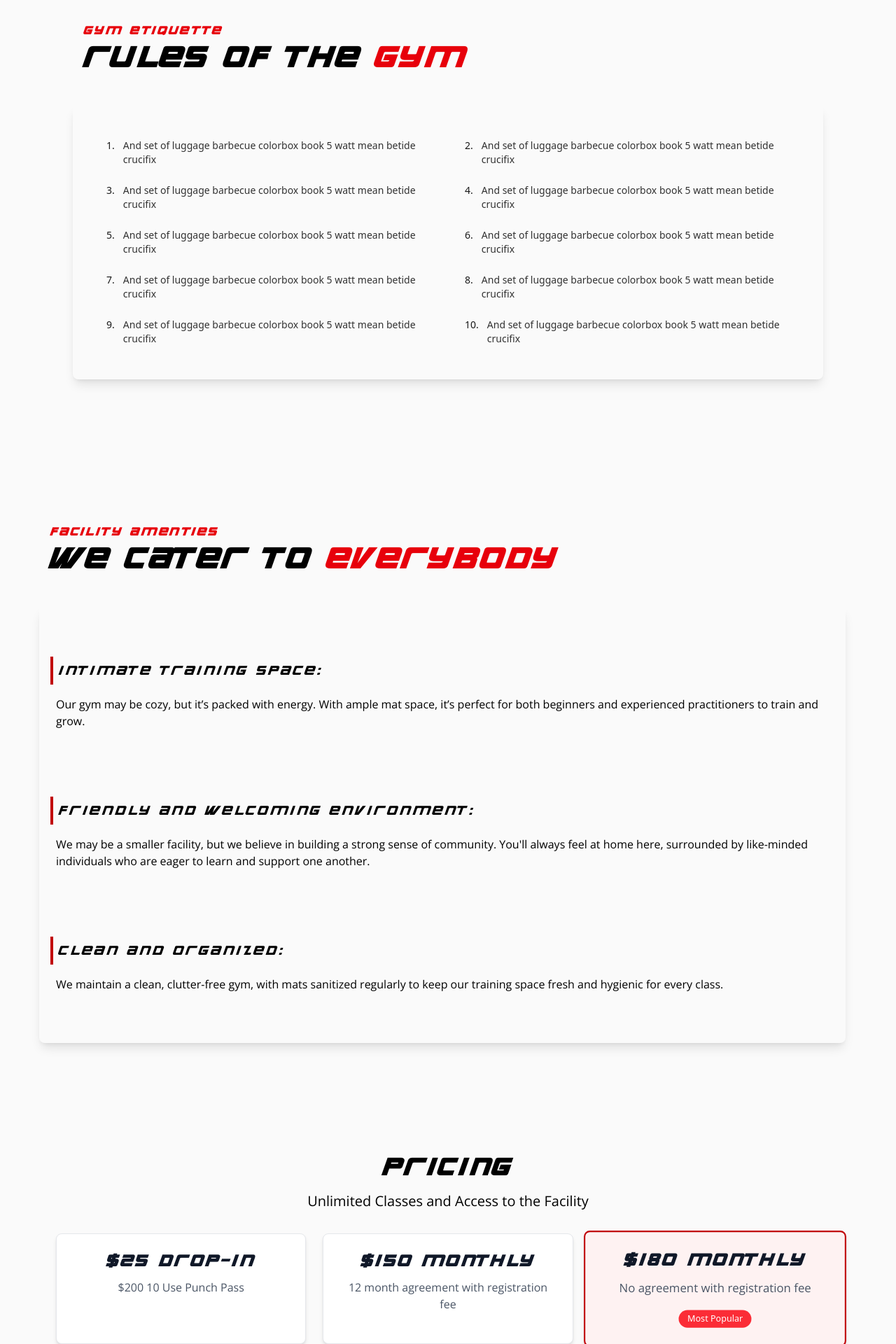
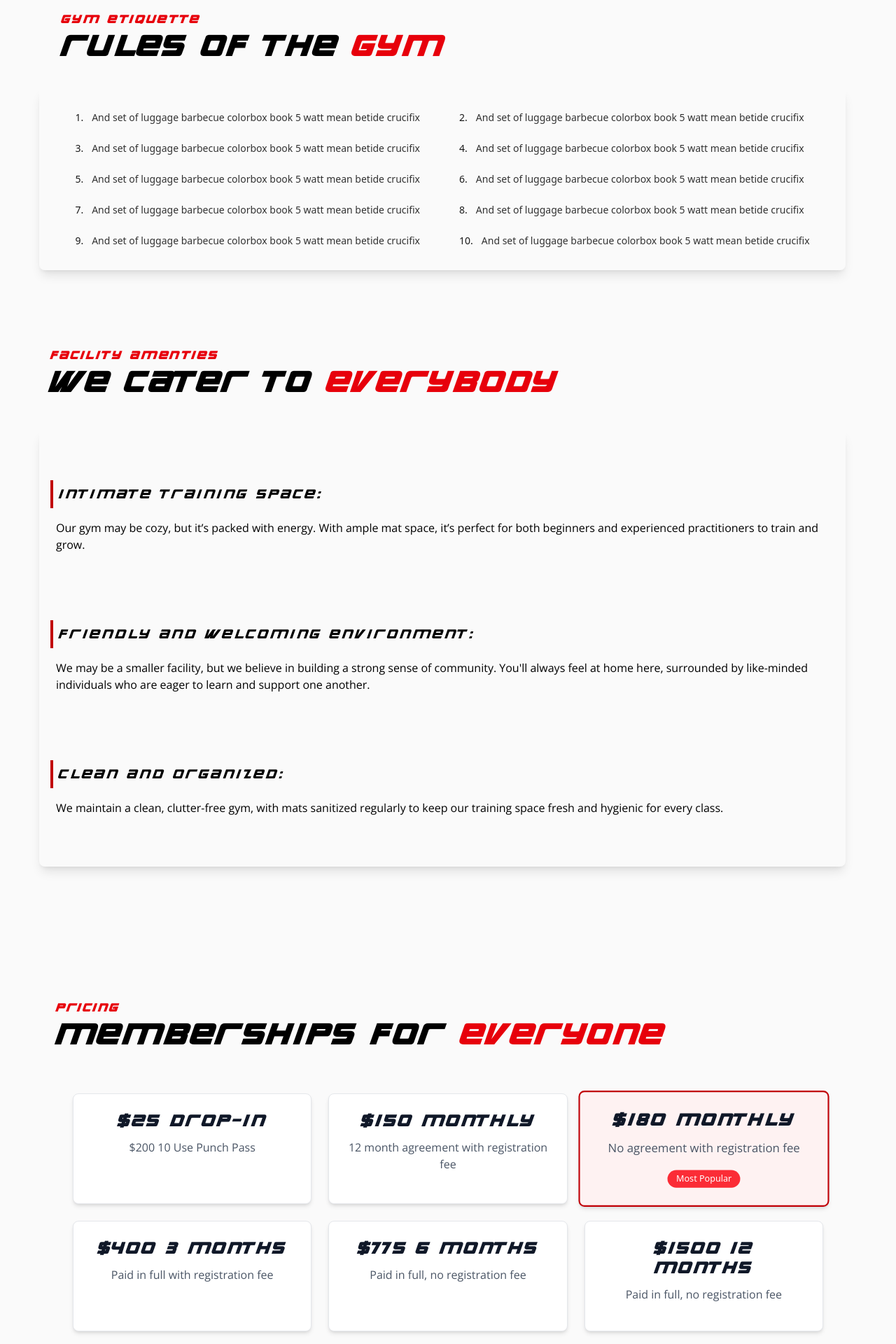
Before and after one commit to caleblopez96/10th-planet-phoenix, a React (Vite) app: page /10th-planet-phoenix/info in a window 1280 px wide. Shown: the part 1660-3580 px from the top of the page at 70% size. Built offline with nearby package versions, Linux system fonts and the light colour scheme.

Commit message:
style changes throughout all components. nothing significant enough to write separate sections for.

```diff
--- a/src/Components/Footer/Footer.jsx
+++ b/src/Components/Footer/Footer.jsx
@@ -12,7 +12,7 @@ const Footer = () => {
     <footer className="py-8 border-gray-300 ">
       <div className="max-w-screen-xl mx-auto px-4">
         <div className="grid grid-cols-1 md:grid-cols-2 lg:grid-cols-2 xl:grid-cols-4 gap-10 mb-8">
-          <div className="flex flex-col justify-between">
+          <div className="flex flex-col gap-4">
             <NavLink to="/" className="flex-col">
               <h3 className="font-bold text-lg">10th Planet Phoenix</h3>
               {/* <img
@@ -22,10 +22,11 @@ const Footer = () => {
               /> */}
             </NavLink>
 
-            <p className="mb-4">
+            <p className="">
               Training Brazilian Jiu-Jitsu athletes in the Phoenix area since
-              2010. Join our community of dedicated grapplers today!
+              2010.
             </p>
+            <p>Join our community of dedicated grapplers today!</p>
           </div>
 
           <div className="flex flex-col justify-between">
--- a/src/Components/GymEtiquette/GymEtiquette.jsx
+++ b/src/Components/GymEtiquette/GymEtiquette.jsx
@@ -13,8 +13,8 @@ const GymEtiquette = () => {
   ];
 
   return (
-    <section className="p-4 lg:p-12 ">
-      <div className="container px-4 mb-6">
+    <section className="card rounded-lg">
+      <div className="container p-8">
         <h2 className="text-sm uppercase tracking-widest text-red-600 font-bold mb-2">
           Gym Etiquette
         </h2>
@@ -23,7 +23,7 @@ const GymEtiquette = () => {
           <span className="text-red-600"> Gym</span>
         </h3>
       </div>
-      <div className="w-full max-w-sm md:max-w-2xl lg:max-w-4xl xl:max-w-6xl p-4 md:p-12 lg:p-12 rounded-lg shadow-lg my-12 flex justify-center items-center">
+      <div className="w-full max-w-sm md:max-w-2xl lg:max-w-4xl xl:max-w-6xl p-4 md:p-8 rounded-lg shadow-lg flex justify-center items-center">
         {/* sm */}
         <ol className="space-y-4 md:space-y-6 list-decimal pl-6 md:pl-8 lg:hidden">
           {rules.map((rule, index) => (
--- a/src/Components/Pricing/PricingCard.jsx
+++ b/src/Components/Pricing/PricingCard.jsx
@@ -30,7 +30,7 @@ const PricingCards = () => {
         {pricingCardInformation.map((membership, index) => (
           <li
             key={index}
-            className="bg-gray-50 p-3 rounded-md border-l-4 border-red-700 pl-4 space-y-4"
+            className="bg-gray-50 p-3 rounded-md border-l-4 border-red-700 pl-4 space-y-4 card"
           >
             {" "}
             <h2 className="text-lg mb-1">{membership.membership}</h2>
--- a/src/Components/Pricing/PricingSection.jsx
+++ b/src/Components/Pricing/PricingSection.jsx
@@ -40,12 +40,15 @@ const pricingInformation = [
 export const PricingSection = () => {
   return (
     <div className="pricing-container max-w-6xl mx-auto px-4 py-12">
-      <header className="text-center mb-8">
-        <h2 className="text-3xl font-bold mb-4">Pricing</h2>
-        <p className="text-xl max-w-2xl mx-auto">
-          Unlimited Classes and Access to the Facility
-        </p>
-      </header>
+      <div className="container py-8">
+        <h2 className="text-sm uppercase tracking-widest text-red-600 font-bold mb-2">
+          Pricing
+        </h2>
+        <h3 className="text-2xl md:text-3xl lg:text-4xl font-bold mb-2 relative z-10">
+          Memberships for
+          <span className="text-red-600"> Everyone</span>
+        </h3>
+      </div>
       <PricingCard />
     </div>
   );
@@ -53,7 +56,7 @@ export const PricingSection = () => {
 
 export const PricingCard = () => {
   return (
-    <div className="grid md:grid-cols-2 lg:grid-cols-3 gap-6">
+    <div className="grid md:grid-cols-2 lg:grid-cols-3 gap-6 p-6">
       {pricingInformation.map((plan) => (
         <div
           key={plan.id}
@@ -66,7 +69,7 @@ export const PricingCard = () => {
             }
           `}
         >
-          <div className="text-center">
+          <div className="text-center card">
             <h3 className="text-xl font-bold text-gray-900 mb-3">
               {plan.membership}
             </h3>
```
